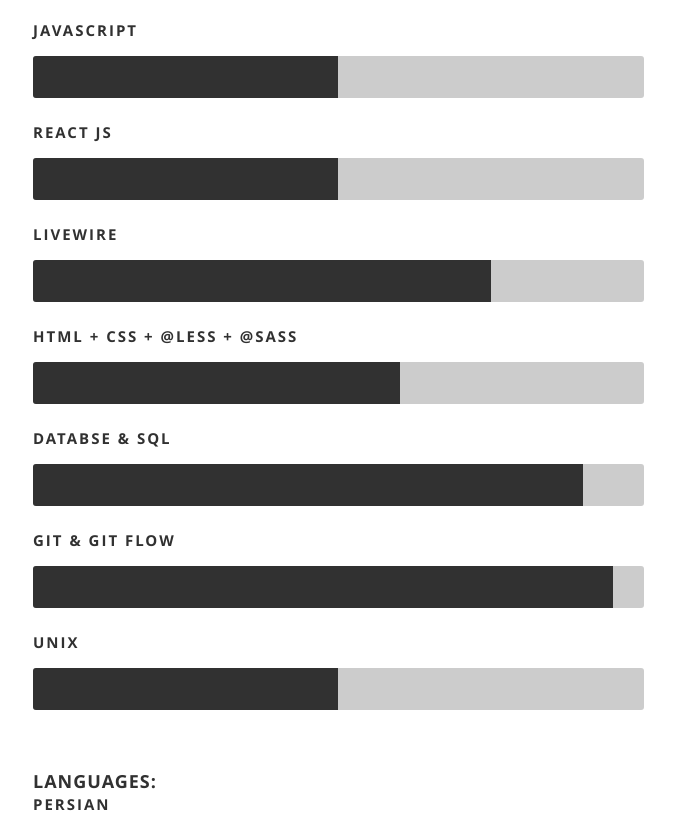
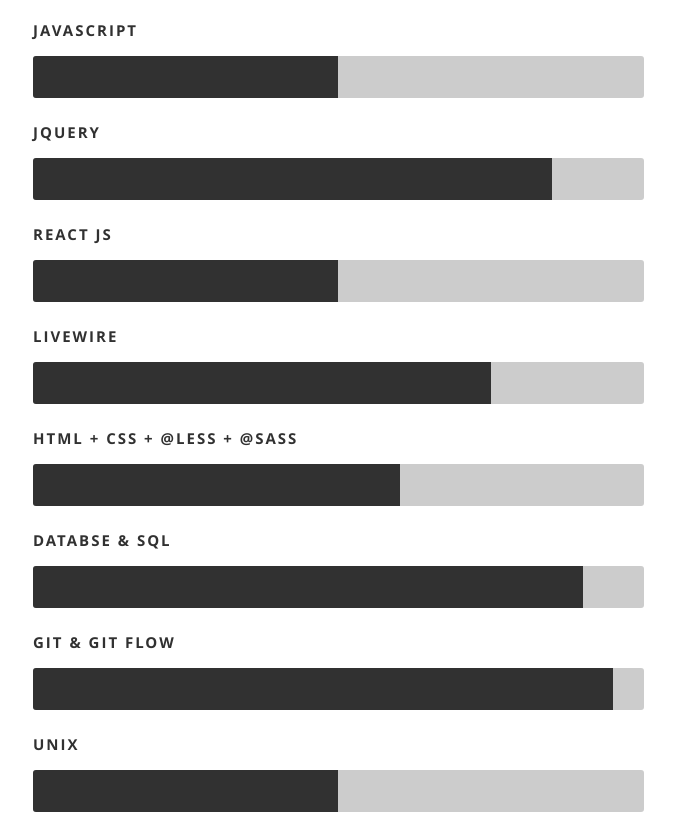
Before and after one commit to Miladpegah/PersonalWebsiteSource-ReactJs-Version, a React (Create React App) app: page / in a window 1280 px wide. Shown: the part 1460-2274 px from the top of the page, without its empty margins (372-1047 px from the left). Built offline with nearby package versions, Linux system fonts and the light colour scheme.

Commit message:
add new skill

```diff
--- a/src/components/Skills.js
+++ b/src/components/Skills.js
@@ -6,6 +6,7 @@
 		let phpSkill = 100;
 		let laravelSkill = 100;
 		let javascriptSkill = 50;
+		let jquerySkill = 85;
 		let reactSkill = 50;
 		let livewireSkill = 75;
 		let htmlCssSkill = 60;
@@ -20,6 +21,7 @@
 		let phpAnimation = setInterval(php, 25);
 		let laravelAnimation = setInterval(laravel, 25);
 		let javascriptAnimation = setInterval(javascript, 25);
+		let jqueryAnimation = setInterval(jquery, 25);
 		let reactAnimation = setInterval(react, 25);
 		let livewireAnimation = setInterval(livewire, 25);
 		let htmlCssAnimation = setInterval(htmlCss, 25);
@@ -35,6 +37,7 @@
 			php : 0,
 			laravel : 0,
 			javascript : 0,
+			jquery : 0,
 			react : 0,
 			livewire : 0,
 			htmlCss :0,
@@ -74,6 +77,17 @@
 			}else{
 				width.javascript++;
 				tag.style.width = width.javascript + '%';
+
+			}
+		}
+
+		function jquery(){
+			let tag = document.getElementById('jquery');
+			if (width.jquery === jquerySkill) {
+				clearInterval(jqueryAnimation);
+			}else{
+				width.jquery++;
+				tag.style.width = width.jquery + '%';
 
 			}
 		}
@@ -183,6 +197,7 @@
 			                  <li><span id={ 'php' } className="bar-expand php" ></span><em>PHP</em></li>
 			                  <li><span id={ 'laravel' } className="bar-expand php"></span><em>LARAVEL</em></li>
 			                  <li><span id={ 'javascript' } className="bar-expand javascript"></span><em>JAVASCRIPT</em></li>
+			                  <li><span id={ 'jquery' } className="bar-expand jquery"></span><em>JQuery</em></li>
 			                  <li><span id={ 'react' } className="bar-expand react"></span><em>REACT js</em></li>
 			                  <li><span id={ 'livewire' } className="bar-expand livewire"></span><em>LIVEWIRE</em></li>
 			                  <li><span id={ 'htmlCss' } className="bar-expand css"></span><em>HTML + CSS + @less + @sass</em></li>
--- a/src/css/layout.css
+++ b/src/css/layout.css
@@ -332,6 +332,10 @@
 .javascript {
   	-moz-animation: javascript 2s ease;
   	-webkit-animation: javascript 2s ease;
+}
+.jquery {
+   -moz-animation: jquery 2s ease;
+   -webkit-animation: jquery 2s ease;
 }
 .css {
   	-moz-animation: css 2s ease;
```
